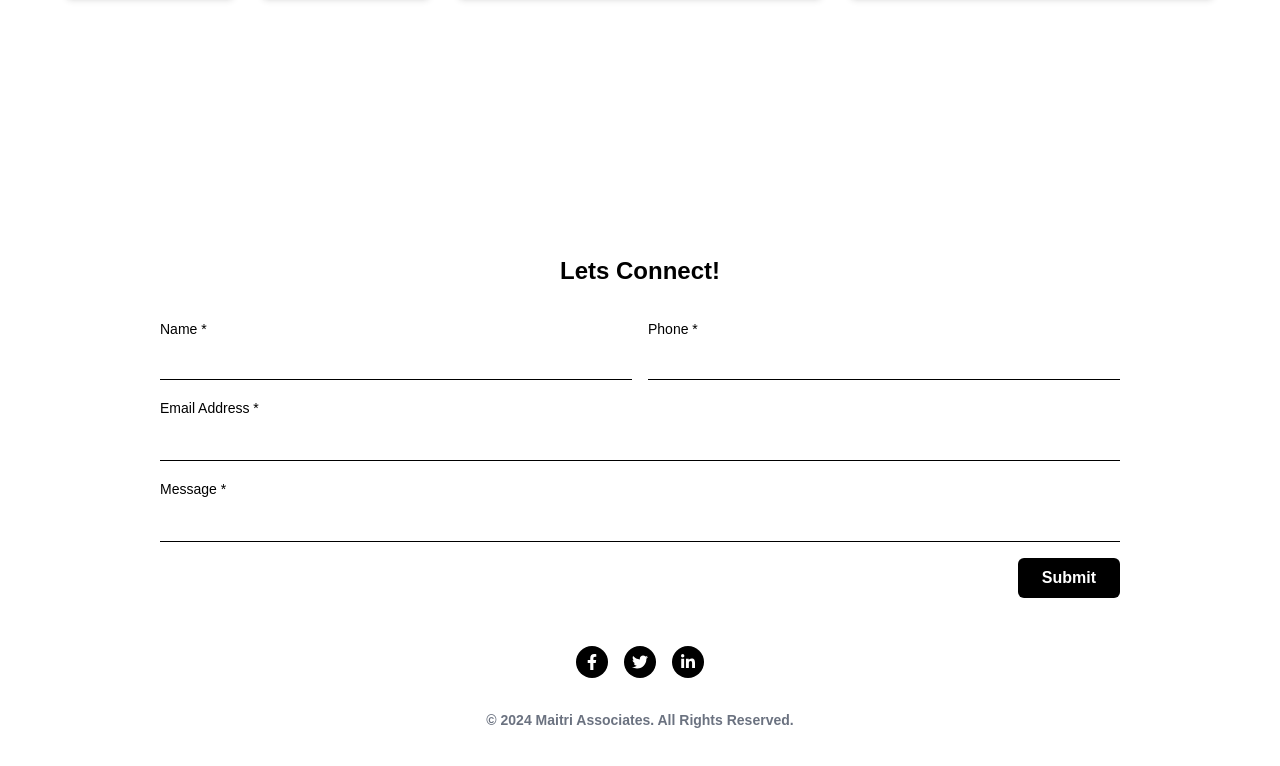
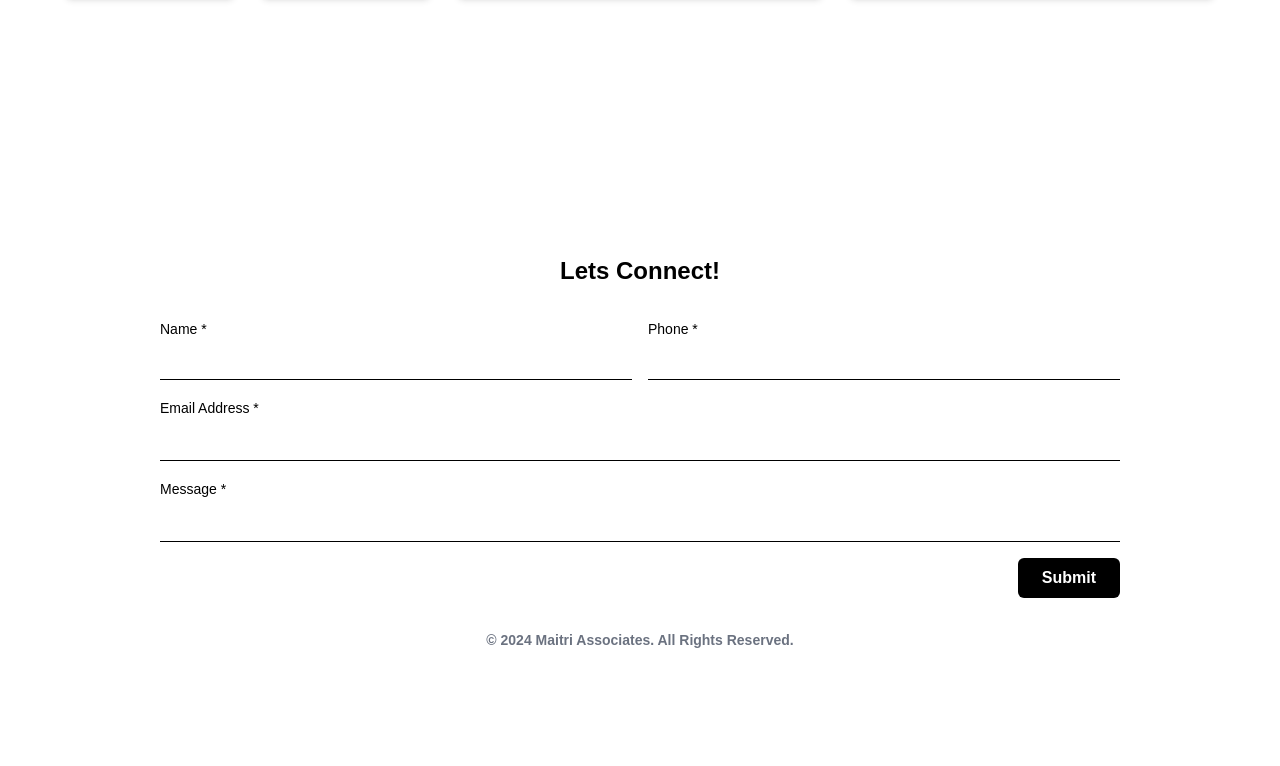
Before and after one commit to geekyvinayak/architecture, a Next.js app: page / in a window 1280 px wide. Shown: the part 1268-2034 px from the top of the page. After the commit the page ends 1966 px from the top, so only its background shows below. Built offline with nearby package versions, Linux system fonts and the light colour scheme; a web font is replaced by a local one.

Commit message:
removed social media links

```diff
--- a/src/app/Components/Footer/footer.jsx
+++ b/src/app/Components/Footer/footer.jsx
@@ -92,7 +92,7 @@ const Footer = () => {
         </form>
 
         {/* Social Media Links */}
-        <div className="flex justify-center mt-12 gap-4">
+        {/* <div className="flex justify-center mt-12 gap-4">
           <a
             href="#"
             className="p-2 bg-black text-white rounded-full hover:bg-gray-700"
@@ -114,7 +114,7 @@ const Footer = () => {
           >
             <FaLinkedinIn />
           </a>
-        </div>
+        </div> */}
 
         {/* Footer Bottom */}
         <p className="text-gray-500 text-sm mt-8">
```
